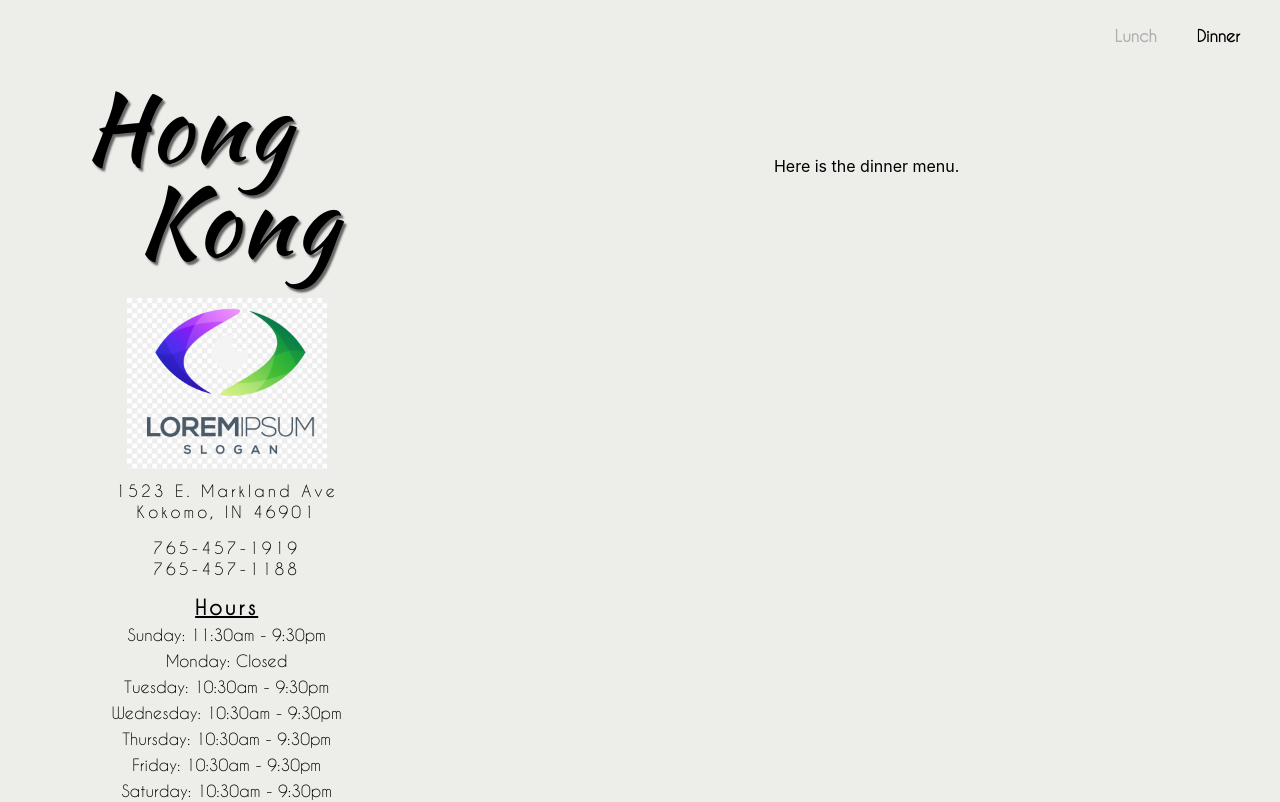
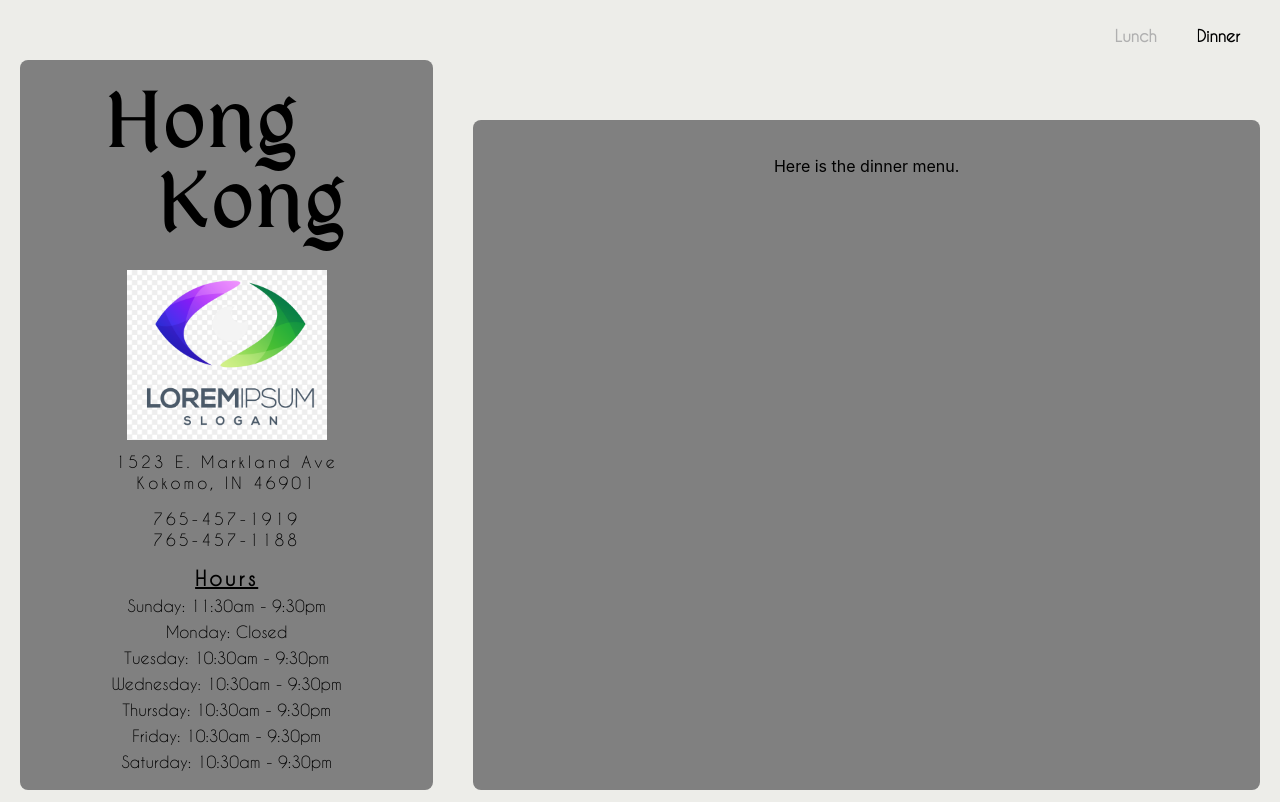
Before and after one commit to chrislqiu/HongKong, a React (Create React App) app: page / in a window 1280 px wide. Shown: the top 802 px of the page. Built offline with nearby package versions, Linux system fonts and the light colour scheme.

Commit message:
font done need pictures

```diff
--- a/src/App.css
+++ b/src/App.css
@@ -8,6 +8,13 @@
 @font-face {
   font-family: 'Caviar';
   src: url('./Caviar-Dreams/CaviarDreams.ttf') format('truetype');
+  font-weight: normal;
+  font-style: normal;
+}
+
+@font-face {
+  font-family: 'test';
+  src: url('./baratheon-font/Baratheon-9Y1Z5.otf') format('opentype');
   font-weight: normal;
   font-style: normal;
 }
@@ -76,7 +83,7 @@
 
 .left-box {
   flex: 1;
-  background-color: transparent;
+  background-color: grey;
   padding: 20px;
   margin: 20px;
   border-radius: 8px;
@@ -88,7 +95,7 @@
   margin: 20px;
   margin-top: 80px; /* Add margin-top to move the box down */
   border-radius: 8px;
-  background-color: transparent;
+  background-color: grey;
 }
 
 /* Apply smooth transition to menu visibility */
@@ -110,11 +117,11 @@
 }
 
 .name {
-  line-height: 1;  /* Adjust line height for spacing between lines */
+  line-height: .85;  /* Adjust line height for spacing between lines */
   letter-spacing: 3px;
-  margin-left: -75px;
-  font-family: 'Kaushan';
-  text-shadow: 2.5px 2.5px 2px rgb(102, 102, 102);
+  margin-left: -45px;
+  font-family: 'test', sans-serif;
+
 }
 
 .nl1 {
```
Also changed, not shown: src/baratheon-font/Baratheon-9Y1Z5.otf (added), src/baratheon-font/info.txt (added).
